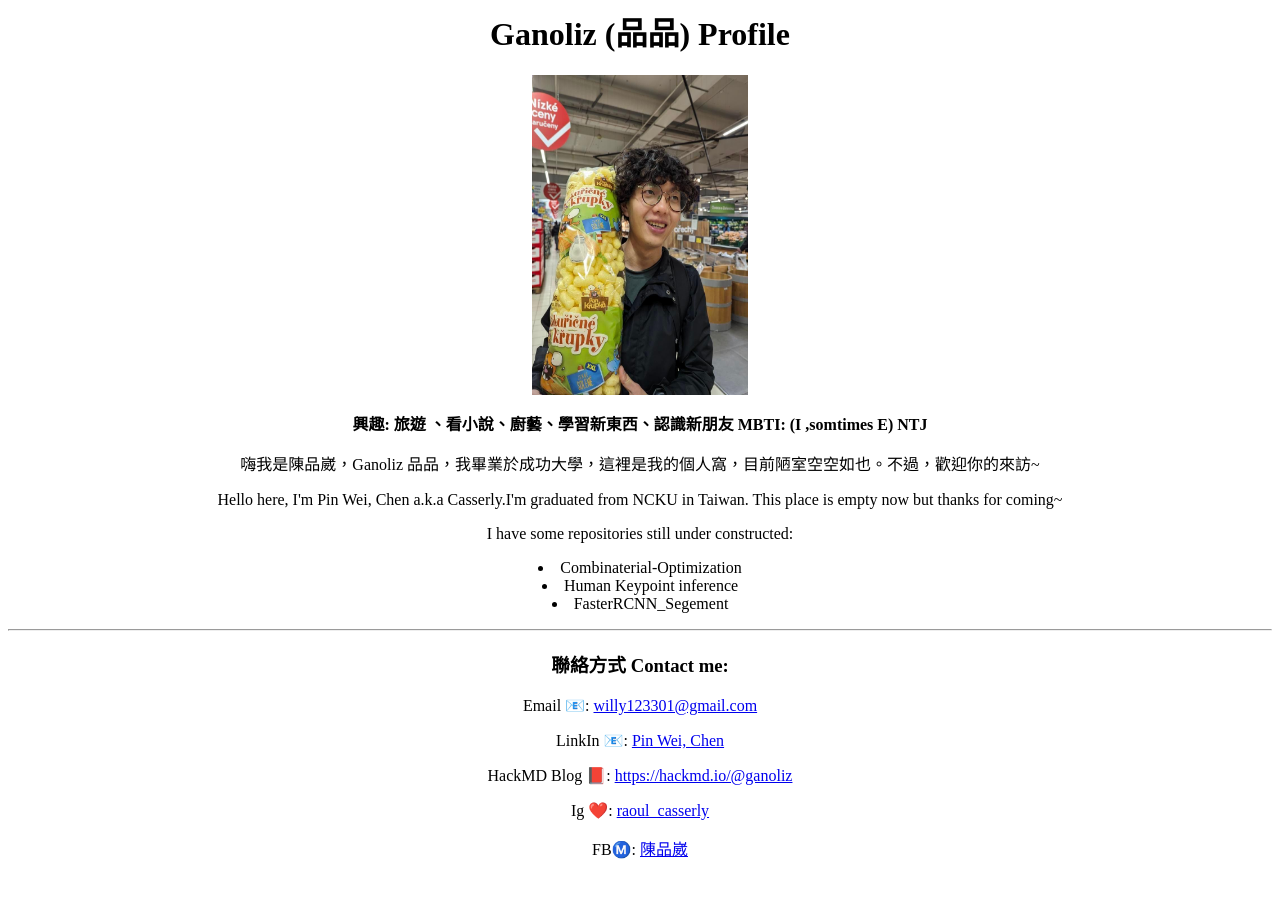
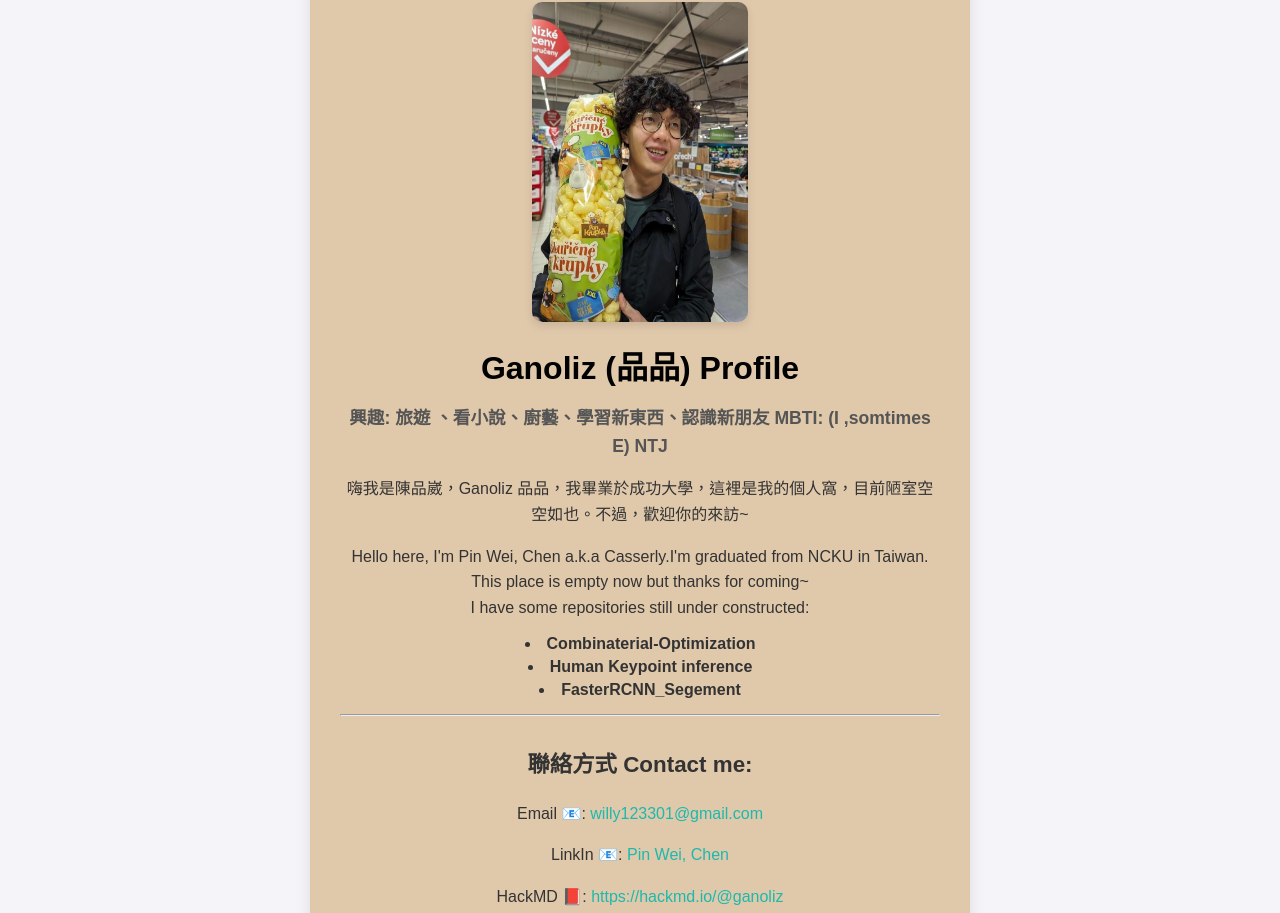
Before and after one commit to ganoliz/ganoliz.github.io, a plain HTML site: page index.html in a window 1280 px wide. Shown: the top 913 px of the page. Before the commit the page ends 876 px from the top, so only its background shows below. Drawn offline with Linux system fonts and the light colour scheme.

Commit message:
Add CSS styles with chatgpt help.

```diff
--- a/index.html
+++ b/index.html
@@ -4,6 +4,99 @@
 			<title>Ganoliz Profile</title>
 			<meta name="Ganoliz a.k.a Casserly" content="Ganoliz's profile" />
 			<meta name="description" content="This is a profile of Ganoliz(Casserly) at ganoliz@github.io." />
+			  <style>
+					/* Global Styles */
+					body {
+					  font-family: 'Arial', sans-serif;
+					  background-color: #f4f4f9;
+					  color: #333;
+					  margin: 0;
+					  padding: 0;
+					  display: flex;
+					  justify-content: center;
+					  align-items: center;
+					  height: 100vh;
+					}
+
+					/* Main Profile Container */
+					main {
+					  background-color: rgb(224, 200, 171);
+					  border-radius: 10px;
+					  box-shadow: 0 8px 16px rgba(0, 0, 0, 0.1);
+					  padding: 30px;
+					  max-width: 600px;
+					  text-align: center;
+					}
+
+					/* Profile Image */
+					img {
+					  border-radius: 10px;
+					  box-shadow: 0 4px 8px rgba(0, 0, 0, 0.1);
+					  margin-bottom: 10px;
+					  margin-top: 200px; /* Ensure there's space between the top and the image */
+					}
+					/* Profile Heading */
+					h1 {
+					  color: black;
+					  font-size: 2em;
+					  margin-bottom: 15px;
+					  margin-top: 10px; /* Add margin to create space between the heading and the top */
+					}
+					/* Bold Text Styling */
+					p strong {
+					  display: block;
+					  font-size: 1.1em;
+					  margin-bottom: 10px;
+					  color: #555;
+					}
+
+					/* Descriptions */
+					p {
+					  color: block;
+					  line-height: 1.6;
+					  margin-bottom: 5px;
+					}
+
+					/* List of Repositories */
+					dl {
+					  margin: 15px 0;
+					  text-align: center;
+
+					}
+
+					 dl li {
+					 margin: 5px 0;
+					  /* font-size: 1.1em;
+					  margin: 5px 0;
+					  color: #4CAF50;
+					  list-style-type: square;
+					  */
+					}
+
+					/* Contact Section */
+					h3 {
+					  font-size: 1.4em;
+					  color: block;
+					  margin-top: 30px;
+					}
+
+					a {
+					  color: #1CB9AC;
+					  text-decoration: none;
+					}
+
+					a:hover {
+					  text-decoration: underline;
+					}
+
+					/* Responsive Design */
+					@media (max-width: 600px) {
+					  main {
+						padding: 20px;
+					  }
+					}
+				</style>
+
 			<!---
 				<link rel="stylesheet" href="my-css-file.css"> />
 				<script src="my-js-file.js" defer></script> #defer 告訴瀏覽器加載完 HTML 再加載 JavaScript
@@ -35,26 +128,26 @@
 	<center>
 
 		<main>
-		<h1>Ganoliz (品品) Profile</h1>
+
+
 
 		<img src="./images/48700.jpg" alt='Ganoliz' width='216' height='320'/>
+				<h1>Ganoliz (品品) Profile</h1>
 		<p>
 			<strong>
 				興趣:  旅遊 、看小說、廚藝、學習新東西、認識新朋友  MBTI: (I ,somtimes E) NTJ
 			</strong>
 		</p>
 		<p>嗨我是陳品崴，Ganoliz 品品，我畢業於成功大學，這裡是我的個人窩，目前陋室空空如也。不過，歡迎你的來訪~</p>
-		<p>Hello here, I'm Pin Wei, Chen a.k.a Casserly.I'm graduated from NCKU in Taiwan. This place is empty now but thanks for coming~</p>
-		<p>I have some repositories still under constructed:</p>
+		<p>Hello here, I'm Pin Wei, Chen a.k.a Casserly.I'm graduated from NCKU in Taiwan. This place is empty now but thanks for coming~<br />
+			I have some repositories still under constructed:
+		</p>
 		<dl>
-			<li>Combinaterial-Optimization</li>
-			<li>Human Keypoint inference</li>
-			<li>FasterRCNN_Segement</li>
+
+			<li><strong>Combinaterial-Optimization</strong></li>
+			<li><strong>Human Keypoint inference</strong></li>
+			<li><strong>FasterRCNN_Segement</strong></li>
 		</dl>
-		<!--<p>My specialty is computer vision and deep learning in master degree at NCKU in Taiwan(I also have some knowledge about AI acceleration
- methods and model deployment). I also learned some embedded software design knowledge and software engineering
- at my university.</p>
-		--->
 		<hr></hr>
 
 
@@ -72,7 +165,7 @@
 			</a>
 		</p>
 		<p>
-			HackMD Blog 📕:
+			HackMD 📕:
 			<a href='https://hackmd.io/@ganoliz'>
 				https://hackmd.io/@ganoliz
 			</a>
```
